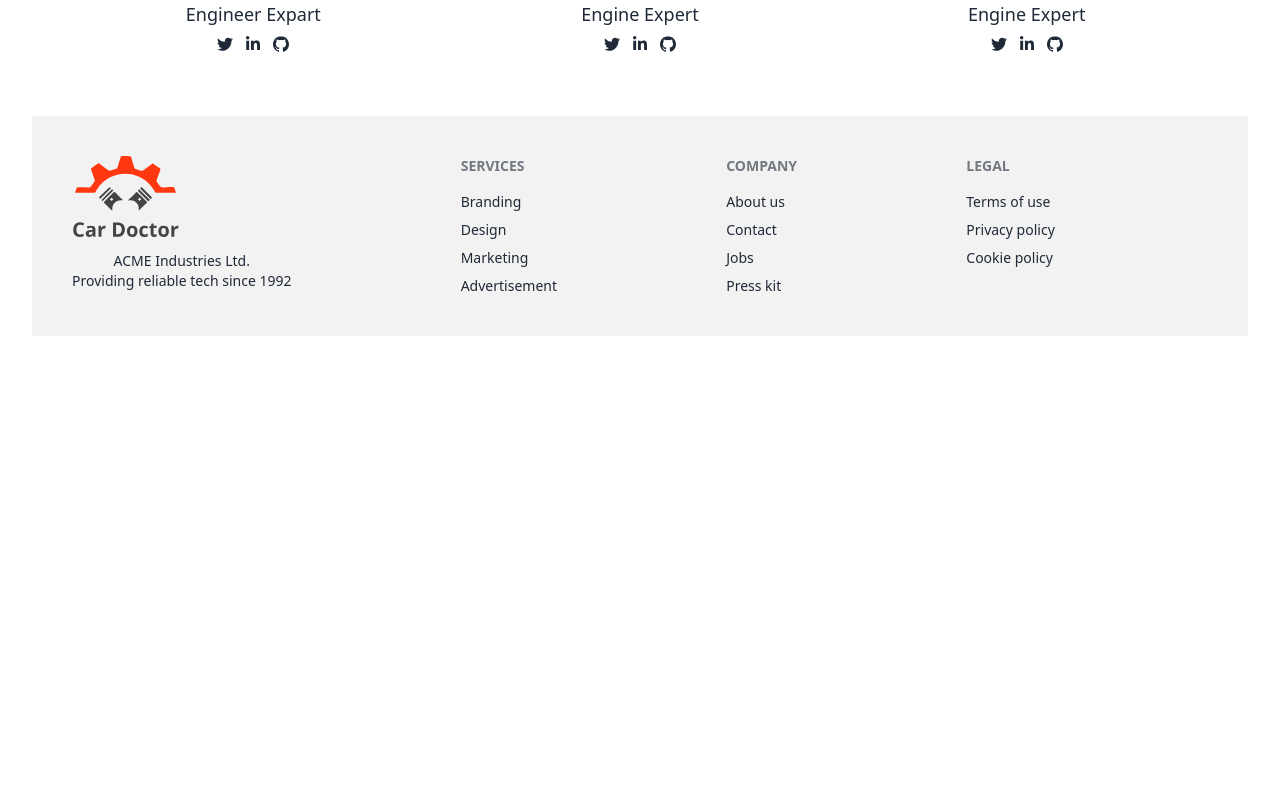
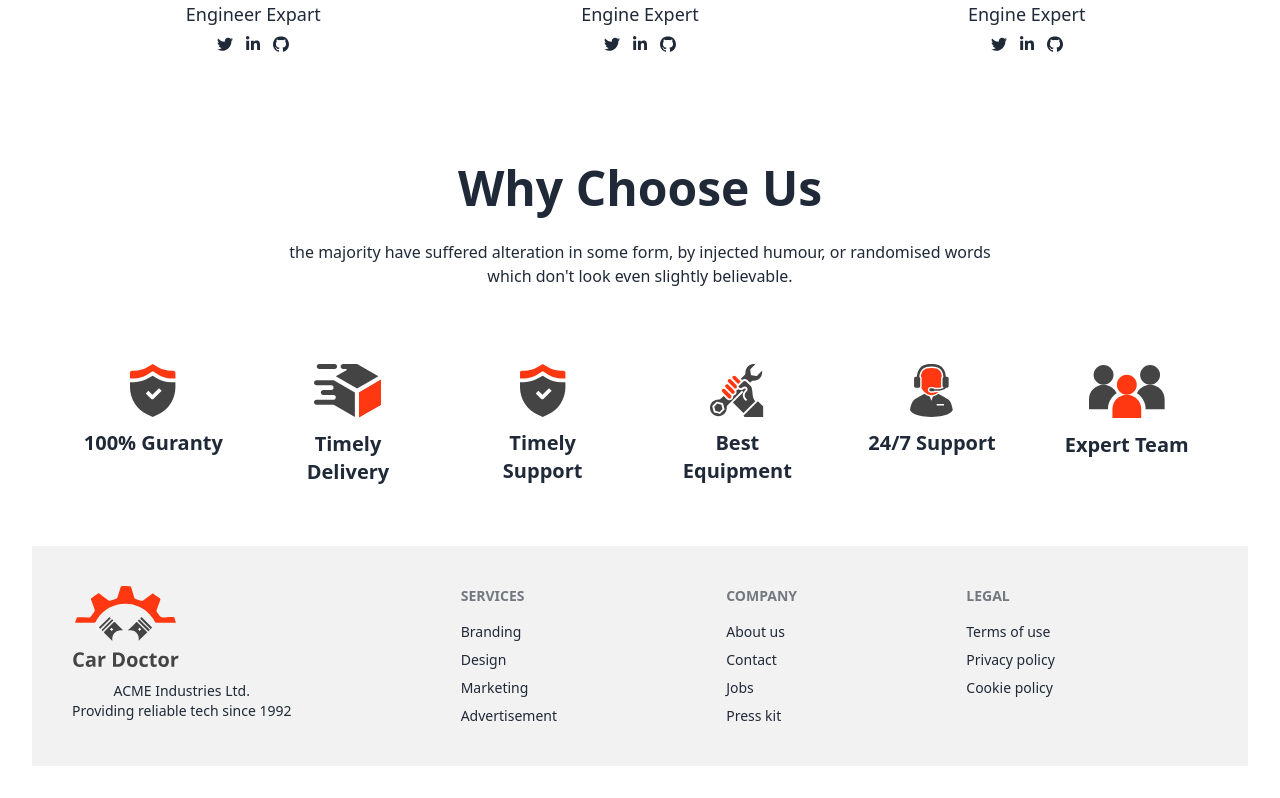
Before and after one commit to Muhammad-sefat/Car-Doctor-Genius, a React (Vite) app: page / in a window 1280 px wide. Shown: the part 2520-3318 px from the top of the page. Before the commit the page ends 2888 px from the top, so only its background shows below. Built offline with nearby package versions, Linux system fonts and the light colour scheme; no server answers.

Commit message:
Add Features Section

```diff
--- /dev/null
+++ b/src/Conponents/Pages/Features.jsx
@@ -0,0 +1,49 @@
+import img1 from "../../assets/icons/check.svg";
+import img2 from "../../assets/icons/deliveryt.svg";
+import img4 from "../../assets/icons/Wrench.svg";
+import img5 from "../../assets/icons/person.svg";
+import img6 from "../../assets/icons/group.svg";
+const Features = () => {
+  return (
+    <div>
+      <section className="m-4 md:m-8 dark:bg-gray-100 dark:text-gray-800">
+        <div className="container mx-auto p-4 my-6 space-y-2 text-center">
+          <h2 className="text-5xl font-bold">Why Choose Us</h2>
+          <p className="dark:text-gray-600 p-5 md:w-[70%] mx-auto py-5">
+            the majority have suffered alteration in some form, by injected
+            humour, or randomised words which don't look even slightly
+            believable.{" "}
+          </p>
+        </div>
+        <div className="container mx-auto grid justify-center gap-4 sm:grid-cols-3 md:grid-cols-6">
+          <div className="flex flex-col items-center p-4">
+            <img src={img1} />
+            <h3 className="my-3 text-xl font-semibold">100% Guranty</h3>
+          </div>
+          <div className="flex flex-col items-center p-4">
+            <img src={img2} />
+            <h3 className="my-3 text-xl font-semibold">Timely Delivery</h3>
+          </div>
+          <div className="flex flex-col items-center p-4">
+            <img src={img1} />
+            <h3 className="my-3 text-xl font-semibold">Timely Support</h3>
+          </div>
+          <div className="flex flex-col items-center p-4">
+            <img src={img4} />
+            <h3 className="my-3 text-xl font-semibold">Best Equipment</h3>
+          </div>
+          <div className="flex flex-col items-center p-4">
+            <img src={img5} />
+            <h3 className="my-3 text-xl font-semibold">24/7 Support</h3>
+          </div>
+          <div className="flex flex-col items-center p-4">
+            <img src={img6} />
+            <h3 className="my-3 text-xl font-semibold">Expert Team</h3>
+          </div>
+        </div>
+      </section>
+    </div>
+  );
+};
+
+export default Features;
--- a/src/Conponents/Pages/Home.jsx
+++ b/src/Conponents/Pages/Home.jsx
@@ -1,5 +1,6 @@
 import AboutUs from "./AboutUs";
 import Banner from "./Banner";
+import Features from "./Features";
 import Services from "./Services";
 import Team from "./Team";
 
@@ -10,6 +11,7 @@ const Home = () => {
       <AboutUs></AboutUs>
       <Services></Services>
       <Team></Team>
+      <Features></Features>
     </div>
   );
 };
```
